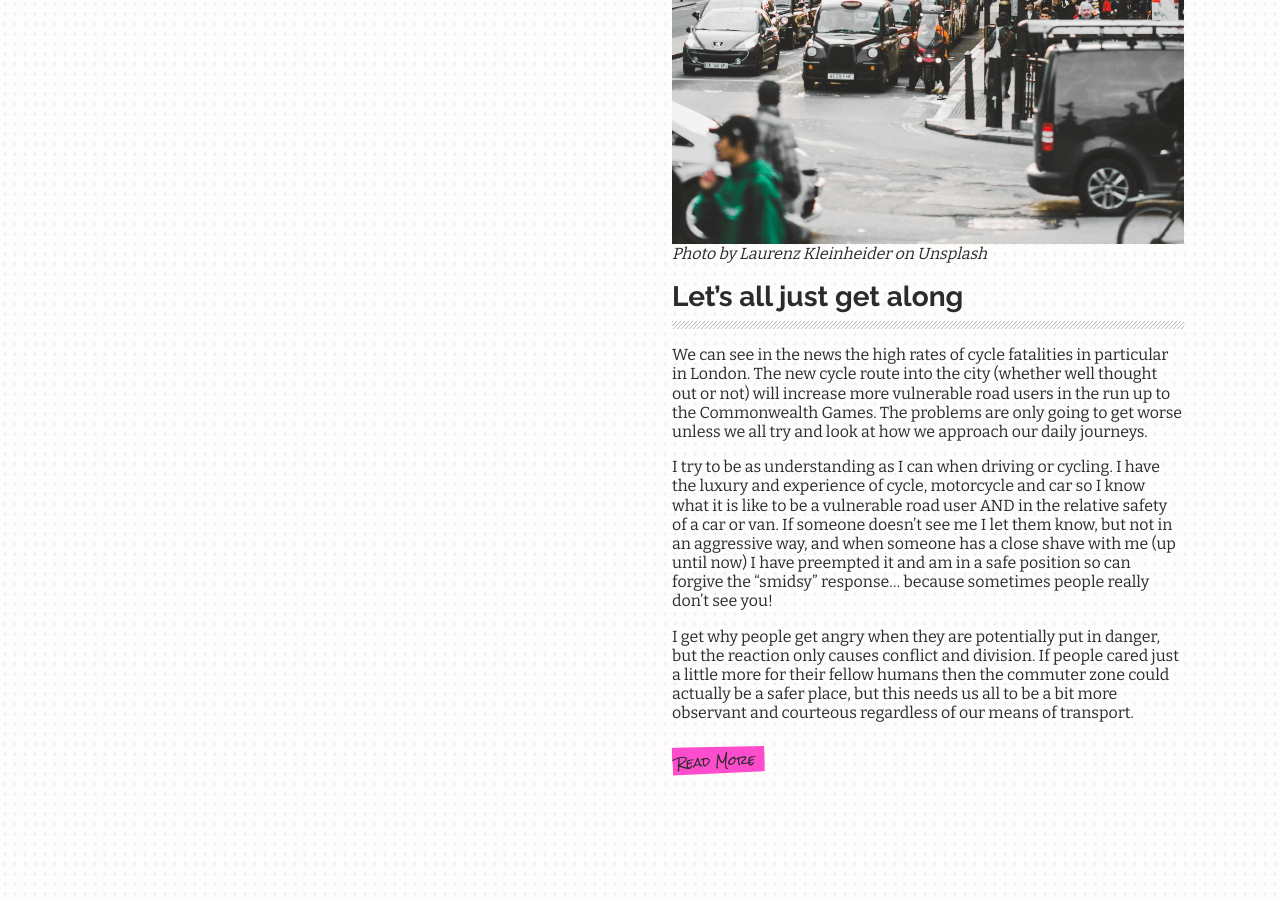
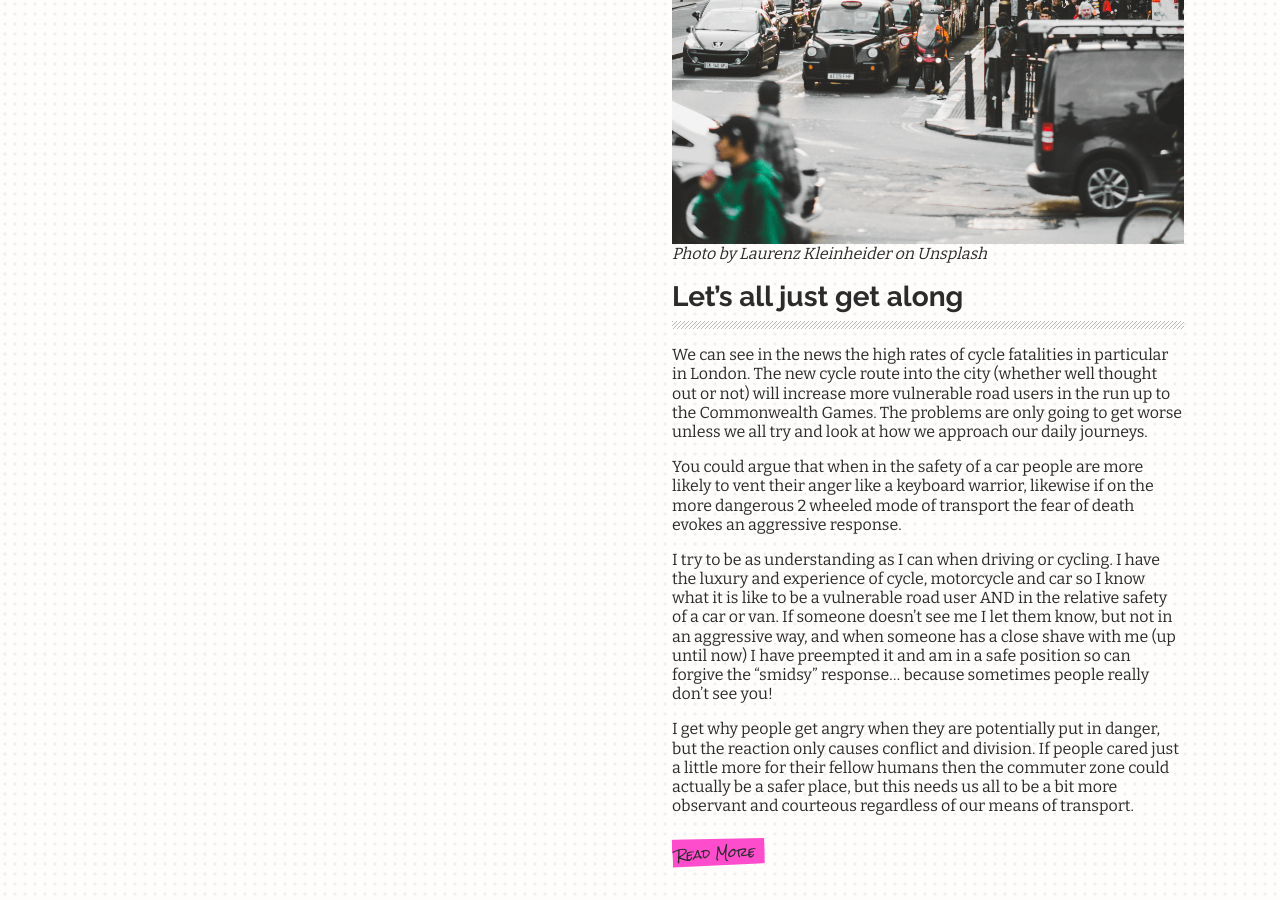
Before and after one commit to maxray/maxray.github.io, a Jekyll site: the page built from index.html, in a window 1280 px wide and 900 px high, scrolled down 2341 px. Built offline with Jekyll 4.4.1, drawn with Linux system fonts in a browser that asks for light colours.

Commit message:
Updated We Are All Idiots Dot Dot Dot To An Extent

```diff
--- a/_posts/2018-10-04-we-are-all-idiots-dot-dot-dot-to-an-extent.markdown
+++ b/_posts/2018-10-04-we-are-all-idiots-dot-dot-dot-to-an-extent.markdown
@@ -29,6 +29,8 @@ It clearly shows though that the means of transport has no bearing on the idiocy
 
 We can see in the news the high rates of cycle fatalities in particular in London. The new cycle route into the city (whether well thought out or not) will increase more vulnerable road users in the run up to the Commonwealth Games. The problems are only going to get worse unless we all try and look at how we approach our daily journeys.
 
+You could argue that when in the safety of a car people are more likely to vent their anger like a keyboard warrior, likewise if on the more dangerous 2 wheeled mode of transport the fear of death evokes an aggressive response.
+
 I try to be as understanding as I can when driving or cycling. I have the luxury and experience of cycle, motorcycle and car so I know what it is like to be a vulnerable road user AND in the relative safety of a car or van. If someone doesn’t see me I let them know, but not in an aggressive way, and when someone has a close shave with me (up until now) I have preempted it and am in a safe position so can forgive the "smidsy" response… because sometimes people really don’t see you!
 
 I get why people get angry when they are potentially put in danger, but the reaction only causes conflict and division. If people cared just a little more for their fellow humans  then the commuter zone could actually be a safer place, but this needs us all to be a bit more observant and courteous regardless of our means of transport.
```
